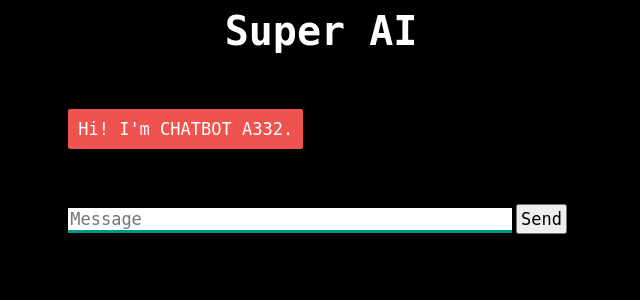
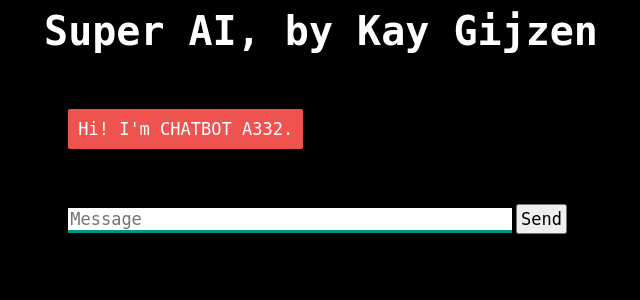
Before and after one commit to Kaygijzen/chat-bot, a Flask app: page / in a window 1280 px wide. Shown: the top 300 px of the page, without its empty margins (319-959 px from the left). Run offline with Flask 2, Linux system fonts and the light colour scheme; some libraries are stand-ins or nearby versions.

Commit message:
name in title

```diff
--- a/templates/index.html
+++ b/templates/index.html
@@ -6,7 +6,7 @@
     <title>Chatbot</title>
 </head>
 <body>
-    <h1>Super AI</h1>
+    <h1>Super AI, by Kay Gijzen</h1>
     <div>
         <div id="chatbox">
             <p class="botText"><span>Hi! I'm CHATBOT A{{id}}.</span></p>
```
